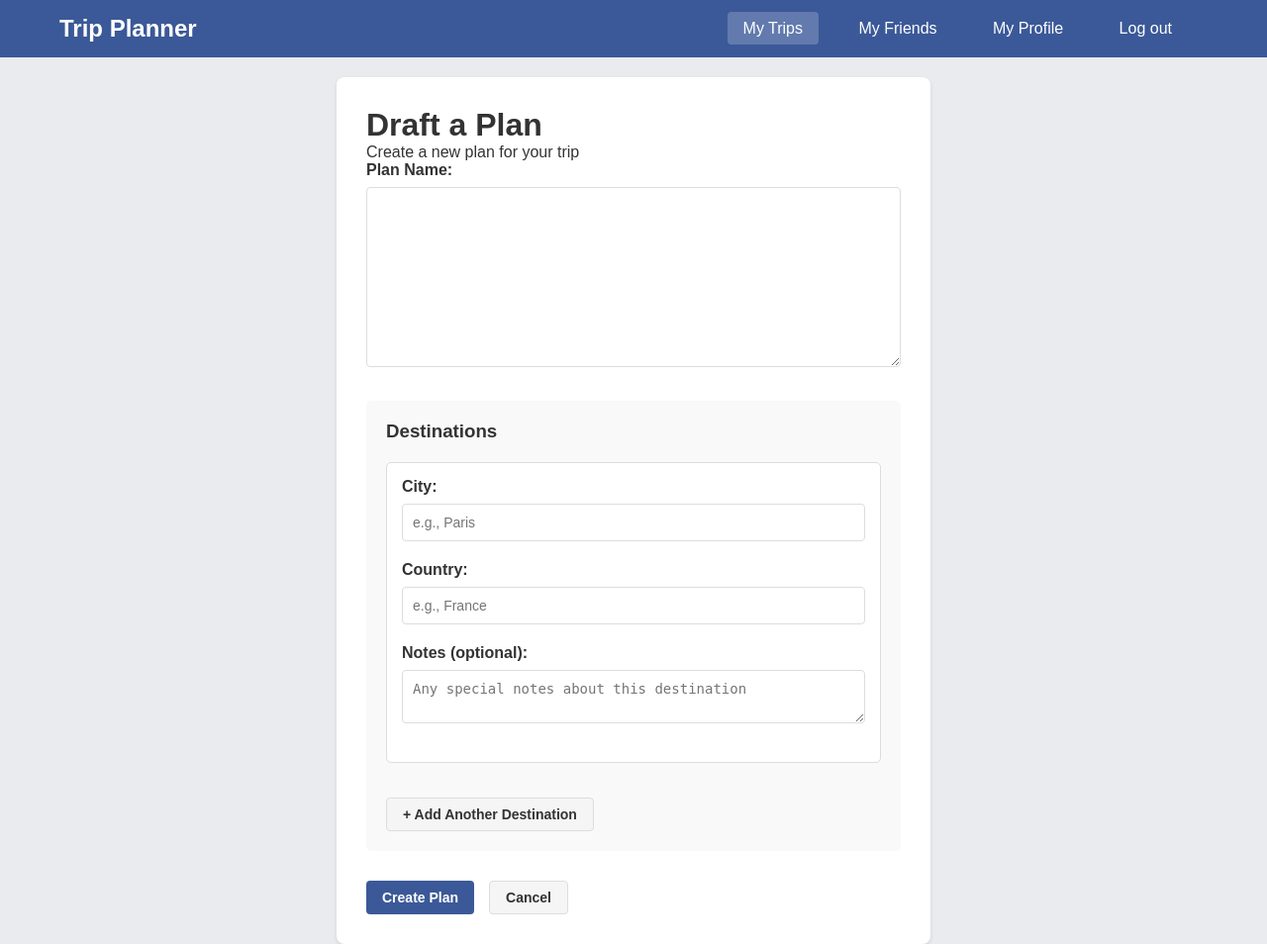
After one commit to L-alam/CS-412, a Django app: page /project/trip/1/create_plan/ in a window 1280 px wide. The commit adds this page. Shown: the whole page at 99% size. Run offline with Django 5.2, Linux system fonts and the light colour scheme; tables that the repository leaves empty hold one stand-in row (values such as "Sample post").

Commit message:
create New Plan Form

```diff
--- a/project/forms.py
+++ b/project/forms.py
@@ -1,5 +1,5 @@
 from django import forms
-from .models import Trip
+from .models import Trip, Plan
 
 class CreateTripForm(forms.ModelForm):
     '''Adding a Trip to the database.'''
@@ -11,3 +11,11 @@ class CreateTripForm(forms.ModelForm):
             'start_date': forms.DateInput(attrs={'type': 'date'}),
             'end_date': forms.DateInput(attrs={'type': 'date'}),
         }
+
+
+class CreatePlanForm(forms.ModelForm):
+    '''Adding a Plan to the database'''
+
+    class Meta:
+        model = Plan
+        fields = ['name']
--- a/project/templates/project/base.html
+++ b/project/templates/project/base.html
@@ -13,6 +13,7 @@
             <div class="nav-links">
                 <a href="{% url 'show_all' %}" class="active">My Trips</a>
                 <a href="#">My Friends</a>
+                <a href="#">My Profile</a>
                 <a href="#">Log out</a>
             </div>
         </div>
--- /dev/null
+++ b/project/templates/project/create_plan_form.html
@@ -0,0 +1,117 @@
+<!-- project/templates/project/create_plan_form.html -->
+{% extends 'project/base.html' %}
+
+{% block content %}
+<div class="form-container">
+    <h1>Draft a Plan</h1>
+    <p>Create a new plan for your trip</p>
+
+    <form method="POST" id="plan-form">
+        {% csrf_token %}
+
+        <div class="form-group">
+            <label for="{{ form.name.id_for_label }}">Plan Name:</label>
+            {{ form.name }}
+        </div>
+
+        <!-- Destinations Section -->
+        <div class="destinations-section">
+            <h3>Destinations</h3>
+            <div id="destinations-container">
+                <div class="destination-item">
+                    <div class="form-group">
+                        <label>City:</label>
+                        <input type="text" name="destination_city_1" placeholder="e.g., Paris" required>
+                    </div>
+                    <div class="form-group">
+                        <label>Country:</label>
+                        <input type="text" name="destination_country_1" placeholder="e.g., France" required>
+                    </div>
+                    <div class="form-group">
+                        <label>Notes (optional):</label>
+                        <textarea name="destination_notes_1" placeholder="Any special notes about this destination"></textarea>
+                    </div>
+                </div>
+            </div>
+
+            <button type="button" id="add-destination-btn" class="btn btn-secondary">+ Add Another Destination</button>
+        </div>
+
+        <div class="form-actions">
+            <button type="submit" class="btn btn-primary">Create Plan</button>
+            <a href="{% url 'show_trip' trip.pk %}" class="btn btn-secondary">Cancel</a>
+        </div>
+    </form>
+</div>
+
+<script>
+let destinationCount = 1;
+
+document.getElementById('add-destination-btn').addEventListener('click', function() {
+    destinationCount++;
+
+    const container = document.getElementById('destinations-container');
+    const newDestination = document.createElement('div');
+    newDestination.className = 'destination-item';
+    newDestination.innerHTML = `
+        <hr>
+        <div class="form-group">
+            <label>City:</label>
+            <input type="text" name="destination_city_${destinationCount}" placeholder="e.g., Rome" required>
+        </div>
+        <div class="form-group">
+            <label>Country:</label>
+            <input type="text" name="destination_country_${destinationCount}" placeholder="e.g., Italy" required>
+        </div>
+        <div class="form-group">
+            <label>Notes (optional):</label>
+            <textarea name="destination_notes_${destinationCount}" placeholder="Any special notes about this destination"></textarea>
+        </div>
+        <button type="button" class="remove-destination-btn btn btn-danger btn-small">Remove</button>
+    `;
+
+    container.appendChild(newDestination);
+
+    // Add remove functionality
+    newDestination.querySelector('.remove-destination-btn').addEventListener('click', function() {
+        newDestination.remove();
+    });
+});
+</script>
+
+<style>
+.destinations-section {
+    margin: 30px 0;
+    padding: 20px;
+    background: #f9f9f9;
+    border-radius: 5px;
+}
+
+.destinations-section h3 {
+    margin-bottom: 20px;
+    color: #333;
+}
+
+.destination-item {
+    margin-bottom: 20px;
+    padding: 15px;
+    background: white;
+    border-radius: 5px;
+    border: 1px solid #ddd;
+}
+
+.destination-item hr {
+    margin: 15px 0;
+    border: none;
+    border-top: 1px solid #eee;
+}
+
+.remove-destination-btn {
+    margin-top: 10px;
+}
+
+#add-destination-btn {
+    margin-top: 15px;
+}
+</style>
+{% endblock %}
--- a/project/templates/project/show_trip.html
+++ b/project/templates/project/show_trip.html
@@ -20,7 +20,7 @@
         {% endfor %}
 
         <!-- Always show the create new plan button -->
-        <button class="plan-btn new-plan-btn">+ Create New Plan</button>
+        <button class="plan-btn new-plan-btn" onclick="location.href='{% url 'create_plan' trip.pk %}'">+ Create New Plan</button>
     </div>
 </div>
 
--- a/project/urls.py
+++ b/project/urls.py
@@ -6,4 +6,5 @@ urlpatterns = [
     path('', ShowAllTripsView.as_view(), name='show_all'), # generic class-based view
     path('create_trip/', CreateTripView.as_view(), name='create_trip'),
     path('trip/<int:pk>/', ShowTripDetailView.as_view(), name='show_trip'),
+    path('trip/<int:trip_pk>/create_plan/', CreatePlanView.as_view(), name='create_plan'),
 ]
--- a/project/views.py
+++ b/project/views.py
@@ -1,8 +1,9 @@
 from django.shortcuts import render
 from django.views.generic import ListView, DetailView, CreateView
-from .models import Trip
-from .forms import CreateTripForm
+from .models import *
+from .forms import CreateTripForm, CreatePlanForm
 from django.urls import reverse
+from django.shortcuts import get_object_or_404
 
 # Create your views here.
 
@@ -30,6 +31,27 @@ class ShowTripDetailView(DetailView):
     context_object_name = 'trip'
 
 
+class CreatePlanView(CreateView):
+    model = Plan
+    template_name = 'project/create_plan_form.html'
+    form_class = CreatePlanForm
+
+    def get_context_data(self, **kwargs):
+        context = super().get_context_data(**kwargs)
+        context['trip'] = get_object_or_404(Trip, pk=self.kwargs['trip_pk'])
+        return context
+
+    def form_valid(self, form):
+        # Set the trip before saving
+        trip = get_object_or_404(Trip, pk=self.kwargs['trip_pk'])
+        form.instance.trip = trip
+        return super().form_valid(form)
+
+    def get_success_url(self):
+        return reverse('show_trip', kwargs={'pk': self.kwargs['trip_pk']})
+
+
+
 
 
 # {% extends 'project/base.html' %}
```
